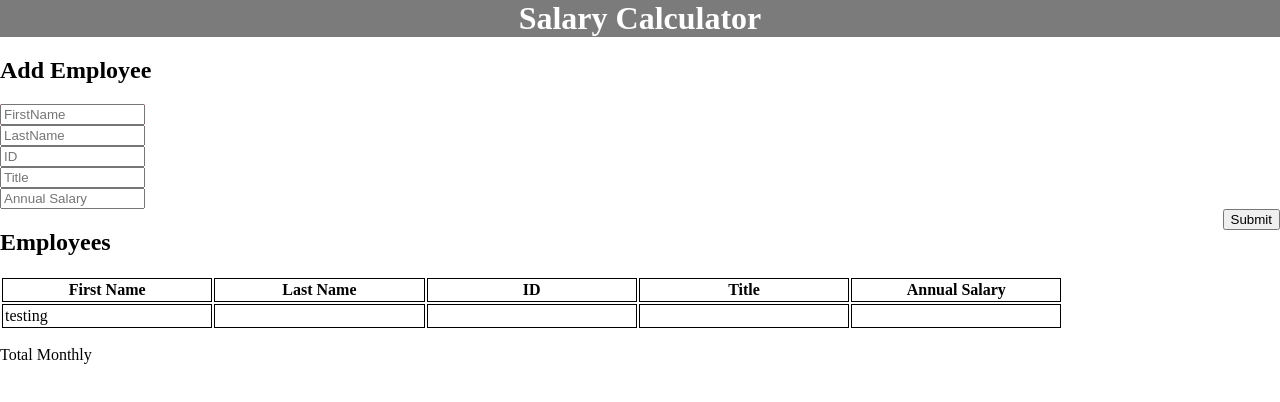
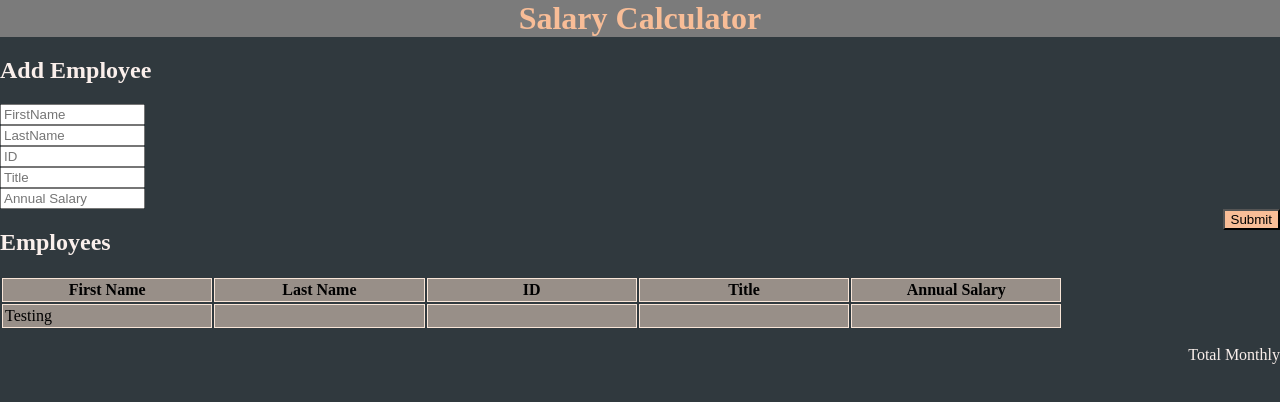
Before and after one commit to SpyD32/weekend-salary-calculator2, a website: page index.html in a window 1280 px wide. Drawn offline with Linux system fonts and the light colour scheme.

Commit message:
added more borders, colors and font to css

```diff
--- a/index.html
+++ b/index.html
@@ -32,12 +32,10 @@
             <input id="title" placeholder="Title" size="15" type="text">
           </div>
         </form>
-        <form>
+      <form>
           <div id="annualSalaryBlock">
             <input id="annualSalary" placeholder="Annual Salary" size="15" type="text">
           </div>
-        </form>
-        <form>
        <div>
         <button onclick="newEmployee()" id="submitButton">Submit</button>
        </div>
@@ -52,7 +50,7 @@
         <th>Annual Salary</th>
       </tr>
       <tr>
-        <td>testing</td>
+        <td>Testing</td>
         <td></td>
         <td></td>
         <td></td>
--- a/style.css
+++ b/style.css
@@ -1,5 +1,6 @@
 button {
     float: right;
+    background-color:  #f8bd97;
 }
 
 h1 {
@@ -7,19 +8,24 @@ h1 {
     width: 100%;
     margin: 0;
     text-align: center;
-    color: white;
+    color: #f8bd97;
+    font-family: lora;
 
 
 }
 
+h2 {
+    color: #faefeb;
+}
+
 body {
     margin: 0;
-    background-color: white;
+    background-color: #30393e;
 }
 
 .firstNameBlock {
     display: inline-block;
-    background-color: pink;
+
 }
 
 
@@ -29,5 +35,13 @@ th, tr,td {
     margin-left: 2px;
     padding: 2px;
     width: 10%;
+    background-color: #988f88;
+    border-color: #f8e5d7;
 
 }
+
+p {
+    color:  #faefeb;
+    float:right
+
+}
```
